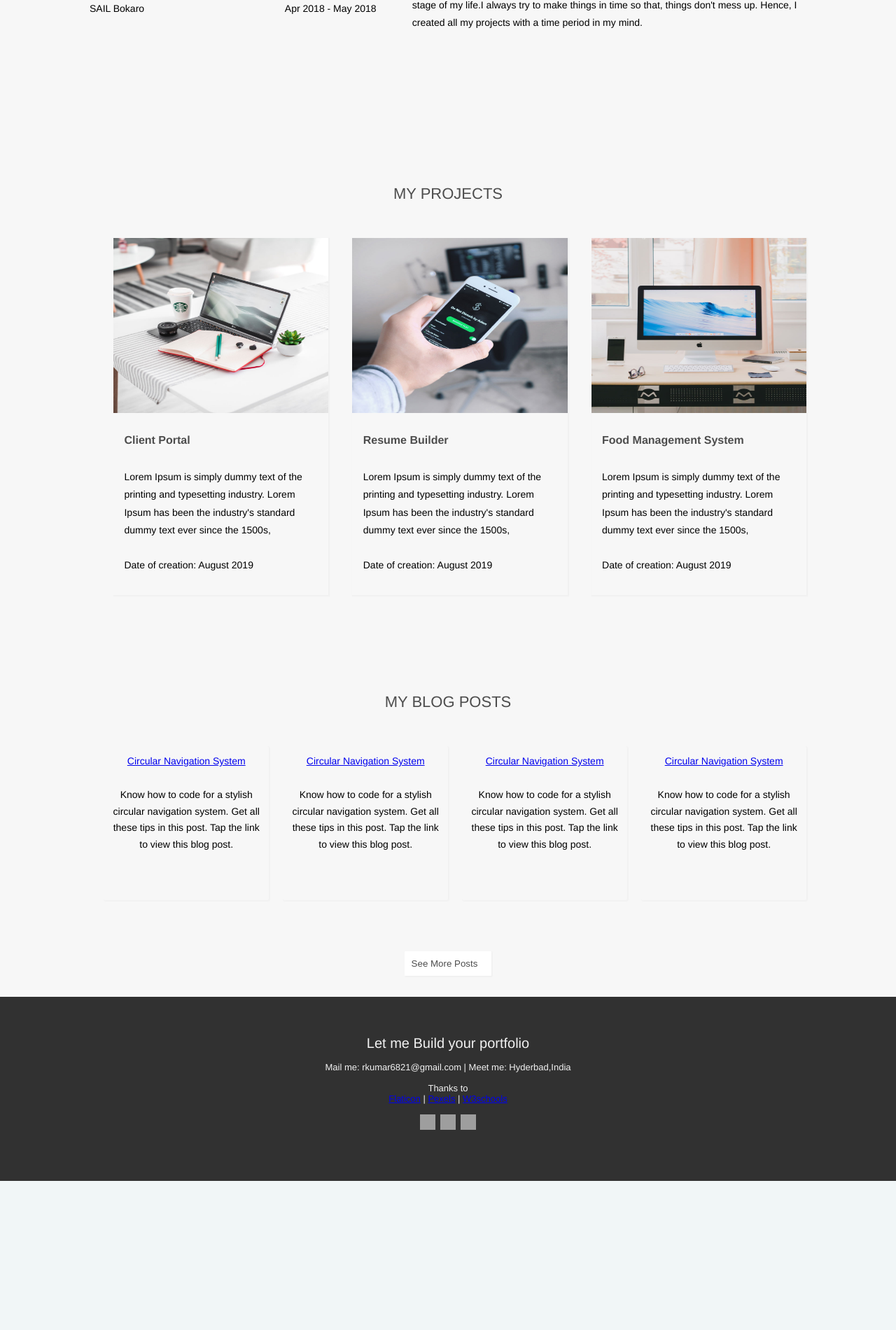
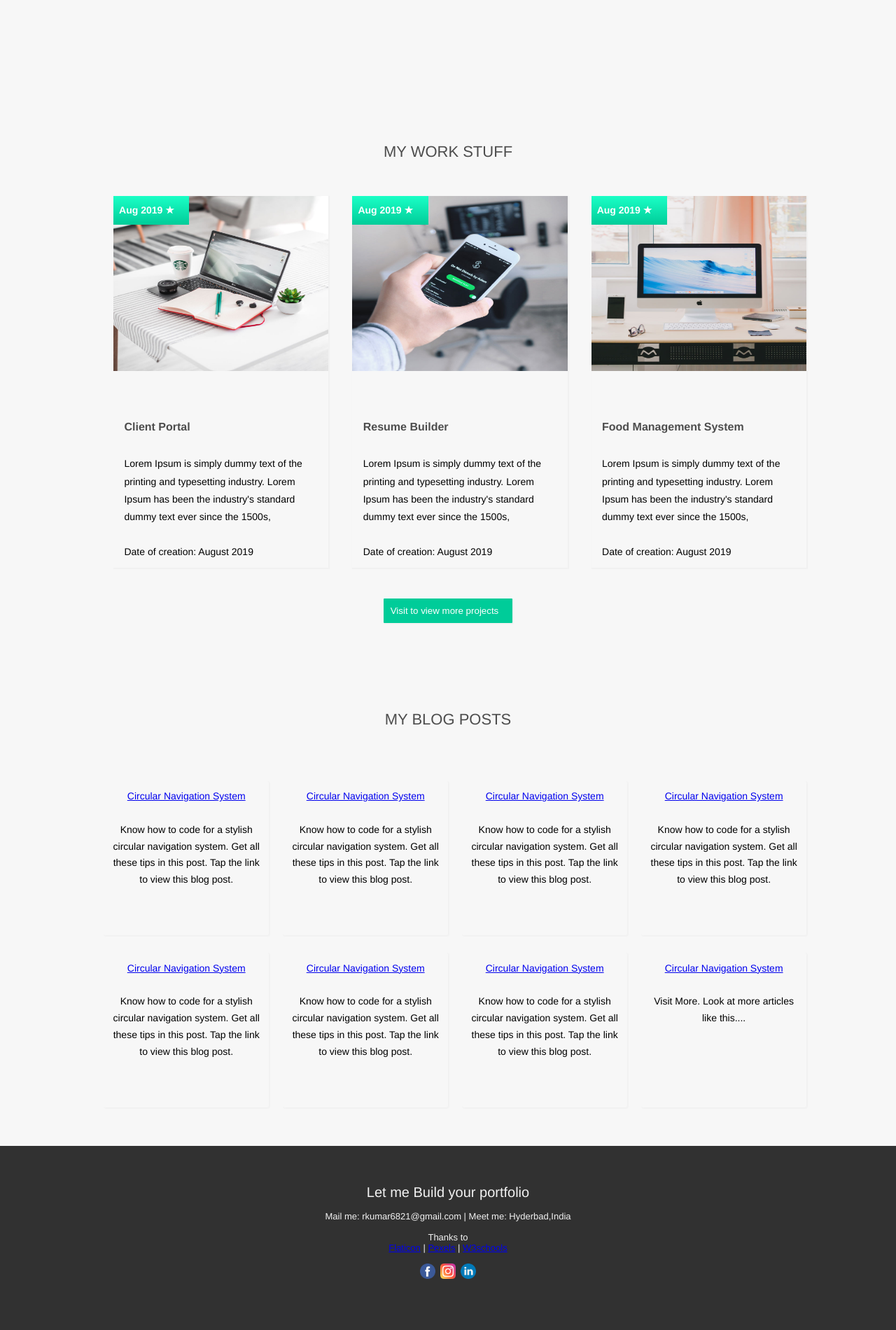
Before and after one commit to ravindrakumarr/portfolio, a PHP site: page /home.html in a window 1280 px wide. Shown: the part 1321-3221 px from the top of the page at 70% size. Before the commit the page ends 3008 px from the top, so only its background shows below. Run offline with PHP 8.4, Linux system fonts and the light colour scheme; grey boxes are pictures that could not be loaded.

Commit message:
changesss

```diff
--- a/home.html
+++ b/home.html
@@ -19,11 +19,11 @@
 
     <!---Navigation section-->
     <div class="topnav" id="myTopnav">
-        <a href="#logo" style="float: left;">Logo</a>
-        <a href="#home" class="active">Home</a>
-        <a href="#news">News</a>
+        <a href="#logo" style="float: left;" class="logo-href">RK</a>
         <a href="#contact">Contact</a>
         <a href="#about">About</a>
+        <a href="#news">News</a>
+        <a href="#home" class="active">Home</a>
         <a href="javascript:void(0);" class="icon" onclick="myFunction()">
           <i class="fa fa-bars"></i>
         </a>
@@ -33,7 +33,7 @@
     <div class="jumbo-element">
         <div class="inside-jumbo-element">
           <img src="assets/roundme.jpg" class="roundimage"><br/>
-          Hi, this is Ravindra<br>a creative design enthusiast
+          Hi, this is Ravindra<br>a front-end designer enthusiast
         </div>
     </div>
     <!---End of top page-->
@@ -123,7 +123,7 @@
     <!--End of Fourth Element-->
 
 
-    <div class="main-heading">MY PROJECTS</div>
+    <div class="main-heading">MY WORK STUFF</div>
 
 
     <!--Third Element row & column-->
@@ -131,6 +131,7 @@
 
       <div class="third-element-child box-shadow">
         <img src="assets/project1.jpg" class="project-image"/>
+        <div class="date-tag">Aug 2019 &#9733;</div>
         <div class="padding-5-percent">
             <br/>
             <span class="black-small-heading">Client Portal</span>
@@ -144,6 +145,7 @@
 
       <div class="third-element-child box-shadow">
         <img src="assets/project2.jpg" class="project-image"/>
+        <div class="date-tag">Aug 2019 &#9733;</div>
         <div class="padding-5-percent">
             <br/>
             <span class="black-small-heading">Resume Builder</span>
@@ -157,6 +159,7 @@
 
       <div class="third-element-child box-shadow">
         <img src="assets/project3.jpg" class="project-image"/>
+        <div class="date-tag">Aug 2019 &#9733;</div>
         <div class="padding-5-percent">
             <br/>
             <span class="black-small-heading">Food Management System</span>
@@ -170,6 +173,8 @@
 
     </div>
     <!--End of third Element-->
+
+    <a href="https://github.com/ravindrakumarr"><button class="learn-more box-shadow">Visit to view more projects</button></a>
 
 
     <div class="main-heading">MY BLOG POSTS</div>
@@ -198,12 +203,28 @@
 				Get all these tips in this post. Tap the link to view this blog post.<br><br>
       </div>
 
+      <div class="fifth-element-child">
+        <a href="navigation.html" class="learn-link">Circular Navigation System</a><br><br>Know how to code for a stylish circular navigation system.
+				Get all these tips in this post. Tap the link to view this blog post.<br><br>
+      </div>
+
+      <div class="fifth-element-child">
+        <a href="navigation.html" class="learn-link">Circular Navigation System</a><br><br>Know how to code for a stylish circular navigation system.
+				Get all these tips in this post. Tap the link to view this blog post.<br><br>
+      </div>
+
+      <div class="fifth-element-child">
+        <a href="navigation.html" class="learn-link">Circular Navigation System</a><br><br>Know how to code for a stylish circular navigation system.
+				Get all these tips in this post. Tap the link to view this blog post.<br><br>
+      </div>
+
+      <div class="fifth-element-child">
+        <a href="navigation.html" class="learn-link">Circular Navigation System</a><br><br>Visit More.
+				Look at more articles like this....<br><br>
+      </div>
+
     </div>
     <!--End of Fifth Element-->
-
-    <br><br><br>
-
-    <button class="learn-more box-shadow">See More Posts</button>
 
 
 
@@ -212,9 +233,9 @@
       <br><br><span style="font-size: 20px;" id="contact">Let me Build your portfolio</span><br><br>
       Mail me: rkumar6821@gmail.com | Meet me: Hyderbad,India<br><br>
       Thanks to<br> <a href="https://www.flaticon.com" class="link">Flaticon</a> | <a href="https://www.pexels.com" class="link">Pexels</a> | <a href="https://www.W3schools.com" class="link">W3schools</a><br><br>
-      <a href="https://www.facebook.com/ravindra.kumar.50767"><img src="pics/icons/facebook.svg" width="22px" height="22px"></a>&nbsp;
-      <a href="http://instagram.com/ravindra_kumarr"><img src="pics/icons/instagram.svg" width="22px" height="22px"></a>&nbsp;
-      <a href="https://in.linkedin.com/in/ravindra-kumar-205aa5125"><img src="pics/icons/linkedin.svg" width="22px" height="22px"></a><br><bR><bR><br>
+      <a href="https://www.facebook.com/ravindra.kumar.50767"><img src="icons/facebook.png" width="22px" height="22px"></a>&nbsp;
+      <a href="http://instagram.com/ravindra_kumarr"><img src="icons/instagram.png" width="22px" height="22px"></a>&nbsp;
+      <a href="https://in.linkedin.com/in/ravindra-kumar-205aa5125"><img src="icons/linkedin.png" width="22px" height="22px"></a><br><bR><bR><br>
     </div>
     <!--End of footer element-->
 
--- a/script/navigation.js
+++ b/script/navigation.js
@@ -5,4 +5,21 @@ function myFunction() {
           } else {
             x.className = "topnav";
           }
-        }
+}
+
+window.onscroll = function() {scrollFunction()};
+
+// Get the navbar
+var navbar = document.getElementById("navbar");
+
+// Get the offset position of the navbar
+var sticky = navbar.offsetTop;
+
+// Add the sticky class to the navbar when you reach its scroll position. Remove "sticky" when you leave the scroll position
+function scrollFunction() {
+  if (window.pageYOffset >= sticky) {
+    navbar.classList.add("sticky")
+  } else {
+    navbar.classList.remove("sticky");
+  }
+}
--- a/style/home.css
+++ b/style/home.css
@@ -6,10 +6,10 @@ body{
 
 
 .jumbo-element{
-  width: 100%; height: 400px; text-align: center; background:linear-gradient( rgba(0, 0, 0, 0.2), rgba(0, 0, 0, 0.2) ), url('../assets/beach.jpg'); background-size: 100% 100%;
+  width: 100%; height: 400px; text-align: center; background:linear-gradient( rgba(0, 0, 0, 0.25), rgba(0, 0, 0, 0.25) ), url('../assets/beach.jpg'); background-size: 100% 100%;
   background-repeat: no-repeat; position: absolute; top: 0; z-index: -1;
 }
-.inside-jumbo-element{width: 80%; margin-left: 10%; margin-top: 150px; font-family: 'Alata'; font-size: 35px; color: white;}
+.inside-jumbo-element{width: 80%; margin-left: 10%; margin-top: 125px; font-family: 'Alata'; font-size: 30px; color: white;}
 
 .second-element{width: 80%; margin-left: 10%; min-height: 400px; margin-top: 450px; line-height: 1.8;}
 .second-element:after{display: table; content: ""; clear: both;}
@@ -36,8 +36,8 @@ body{
 
 .fifth-element{width: 80%; margin-left: 10%; padding: 25px 0px 25px 0px; min-height: 200px;}
 .fifth-element:after{display: table; content: ""; clear: both;}
-.fifth-element-child{float: left;width: 21%; margin-left: 2%; border-radius: 3px; padding: 1%; box-shadow: 1px 1px 1px 1px rgba(0,0,0,0.025); height: 200px; line-height: 1.7;}
-.fifth-element-child:hover{margin-top: -15px; transition-duration: 1s; cursor: pointer; box-shadow: 3px 3px 3px 3px rgba(0,0,0,0.05);}
+.fifth-element-child{float: left;width: 21%; margin-left: 2%; margin-top: 25px; border-radius: 3px; padding: 1%; box-shadow: 1px 1px 1px 1px rgba(0,0,0,0.025); height: 200px; line-height: 1.7;}
+.fifth-element-child:hover{margin-top: -1px; transition-duration: 1s; cursor: pointer; box-shadow: 3px 3px 3px 3px rgba(0,0,0,0.05);}
 
 .footer-element{width: 100%; margin-top: 30px; padding: 25px 0px 25px 0px;
   background-color: rgba(0,0,0,0.8); color: #f2f2f2; width: 100%; margin-left: 0%; font-size: 13px;}
--- a/style/navigation.css
+++ b/style/navigation.css
@@ -1,7 +1,7 @@
 .topnav {
-    overflow: hidden; background: none; margin-top: 20px; height: 40px; width: 80%; margin-left: 10%;
+    overflow: hidden; position: fixed; top: 20px; background: none; height: 50px; width: 80%; margin-left: 10%;
   }
-  .topnav a {
+  .topnav a:not(:first-child) {
     float: right;display: block;
     color: #fff;
     text-align: center;
@@ -12,6 +12,7 @@
 
   .topnav a:hover {
     color: #63c272;
+    background-color: #fff;
   }
 
   .topnav .icon {
--- a/style/variable.css
+++ b/style/variable.css
@@ -2,8 +2,13 @@
 
 .box-shadow{box-shadow: 1px 1px 1px 1px rgba(0,0,0,0.025); }
 
-.learn-more{padding: 10px 20px 10px 10px; background-color: #fff; color: #4d4d4d; border: none; border-radius: 1px;}
-.learn-more:hover{cursor: pointer;  background-color: #ff6666; color: none; transition-duration: 0.5s; color: #fff;}
+.logo-href{border: 1.5px solid #fff; font-weight: bold;float: right;display: block;
+    color: #fff;text-align: center;padding: 8px 16px;text-decoration: none;font-size: 14px;}
+.logo-href:hover{background-color: #fff; color: rgb(0, 204, 153);}
+
+.learn-more{padding: 10px 20px 10px 10px; background-color: rgb(0, 204, 153); color: #fff; border: none; border-radius: 1px;
+    margin-top: -50px; margin-bottom: 100px;}
+.learn-more:hover{cursor: pointer;  background-color: #fff; transition-duration: 0.5s; color: #4d4d4d;}
 
 .black-small-heading{font-size: 16px; font-weight: bold; color: #4d4d4d;}
 
@@ -13,4 +18,8 @@
 
 .main-heading{font-size: 22px; color: #4d4d4d; width: 80%; margin-left:10%; margin-top:25px; margin-bottom: 25px; }
 
-.roundimage{width: 100px; height: 100px; border-radius: 50%; border: 3px solid rgb(0, 204, 153);}
+.roundimage{width: 125px; height: 125px; border-radius: 50%; margin-bottom: 15px;
+    border: 3px solid rgba(255, 255, 255, 0.9);}
+
+.date-tag{position: relative; top: -250px; z-index: 1; left: 0; background-image: linear-gradient(rgb(26, 255, 198), rgb(0, 204, 153));
+    width: 30%; color: #fff;font-size: 14px; font-weight: bold; padding: 8px;}
```
Also changed, not shown: icons/facebook.png (added), icons/instagram.png (added), icons/linkedin.png (added).
